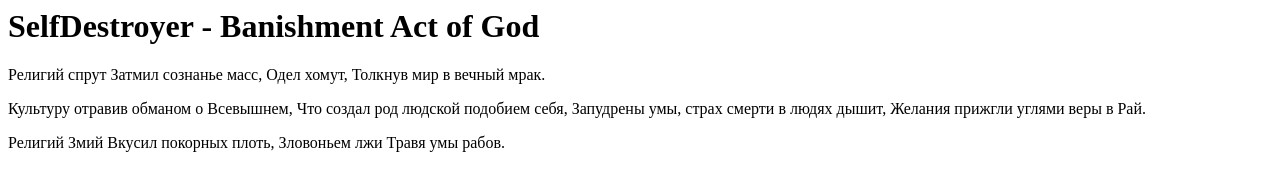
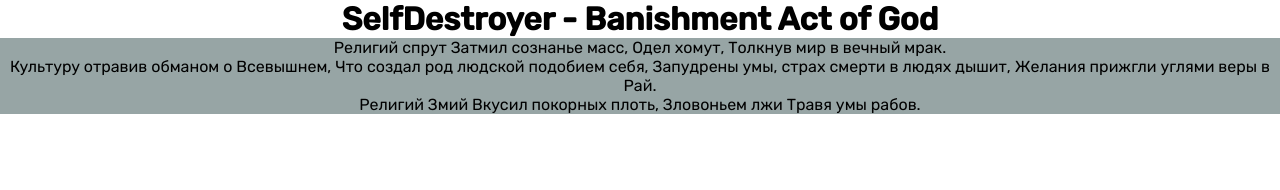
Before and after one commit to srikaratal/song, a plain HTML site: page index.html in a window 1280 px wide. Drawn offline with Linux system fonts and the light colour scheme; a script that the page names is missing.

Commit message:
Add more styles

```diff
--- a/css/style.css
+++ b/css/style.css
@@ -1,9 +1,15 @@
 @import url(https://fonts.googleapis.com/css?family=Rubik:400,500);
+* {
+    font-family: 'Rubik', sans-serif;
+    text-align: center;
+    margin: 0 auto;
+}
 header {
     padding: 30px;
     color: rosybrown;
-	text-align: center;
 	max-width: 700px;
 	background:#333333;
-    margin: 0 auto;
 }
+p {
+    background:#97a5a5;
+}
```
